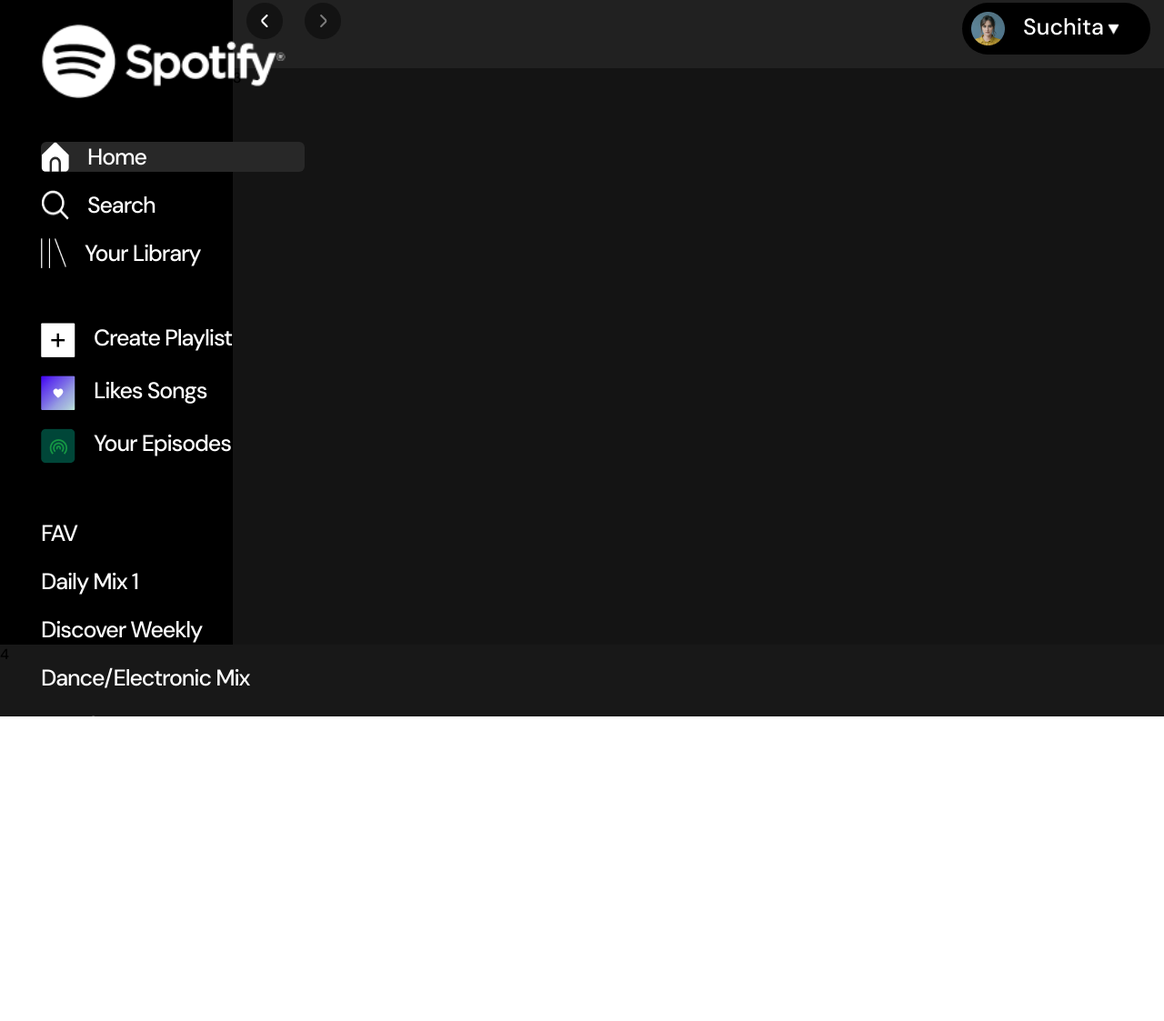
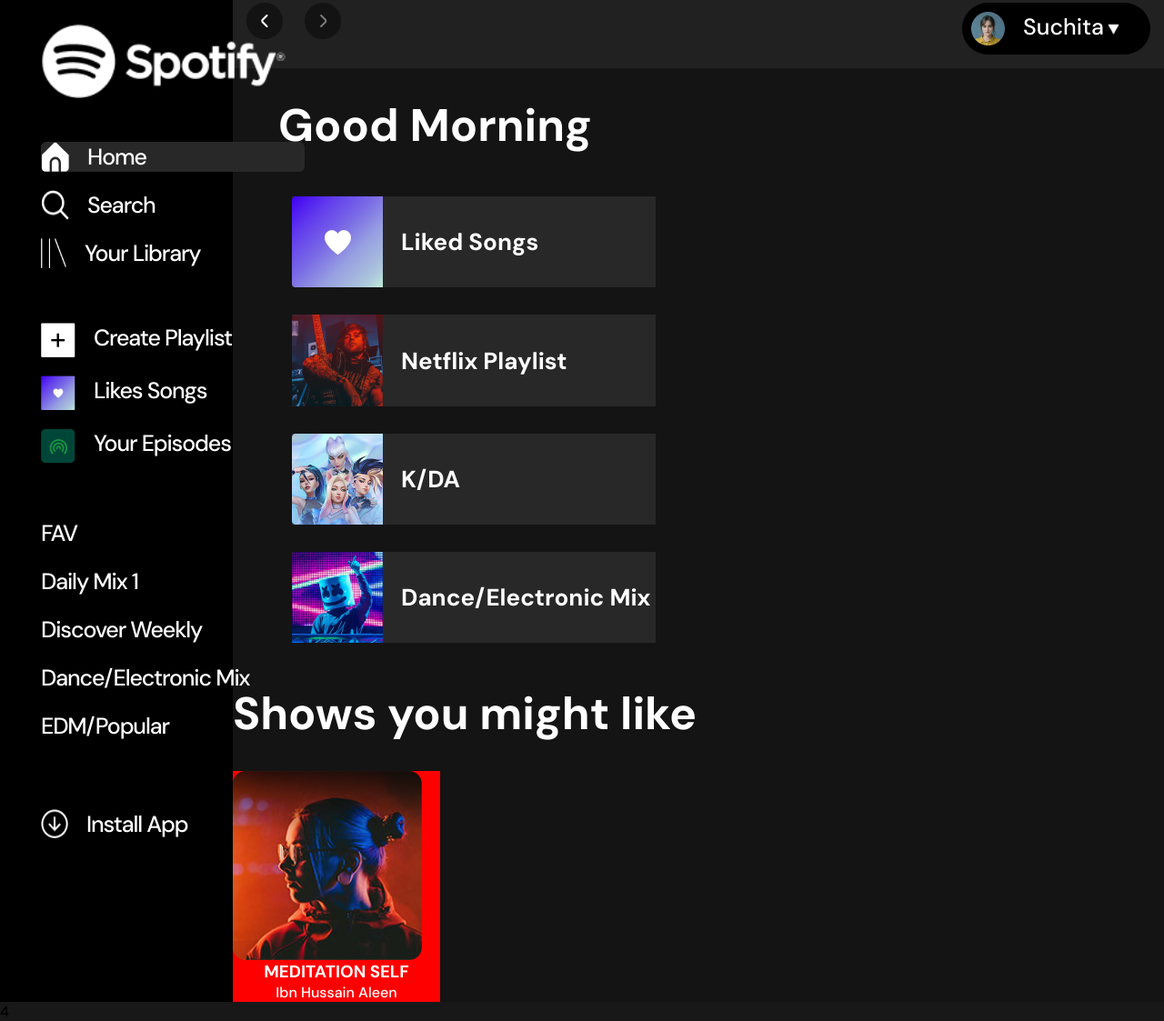
Before and after one commit to Suchitagrawal/Module-test-frontend1, a plain HTML site: page index.html in a window 1280 px wide. Shown: the part 12-1135 px from the top of the page at 91% size. Before the commit the page ends 800 px from the top, so only its background shows below. Drawn offline with Linux system fonts and the light colour scheme.

Commit message:
Added some more

```diff
--- a/index.html
+++ b/index.html
@@ -62,7 +62,28 @@
             </div>
 
         </div>
-         <div id="c">3</div>
+         <div id="c">
+            <div class="title-playlist">
+                <h2>Good Morning</h2>
+                <div class="list-1">
+                    <div class="card-1"><img src="./figma/1/Purple-big.png" width="100px"><p>Liked Songs</p></div>
+                    <div class="card-1"><img src="./figma/1/man.png" width="100px"><p>Netflix Playlist</p></div>
+                    <div class="card-1"><img src="./figma/1/KDA.png" width="100px">K/DA<p></p></div>
+                    <div class="card-1"><img src="./figma/1/marshmellow.png" width="100px"><p>Dance/Electronic Mix</p></div>
+                </div>
+            </div>
+
+            <div class="title-playlist-2">
+                <h2>Shows you might like</h2>
+                <div class="list-1">
+                    <div class="card-2">
+                        <img src="./figma/1/Rectangle 22.png" alt="img">
+                        <h3>MEDITATION SELF</h3>
+                        <p>Ibn Hussain Aleen</p>
+                    </div>
+                </div>
+            </div>
+         </div>
          <div id="d">4</div>
     </div>
 </body>
--- a/style.css
+++ b/style.css
@@ -3,6 +3,7 @@
     margin: 0;
     padding: 0;
     font-family:'DM Sans', sans-serif;
+
 
 }
 #layout{
@@ -118,3 +119,34 @@
      width: 50px;
 
 }
+.title-playlist{
+    margin-left: 50px;
+    width: 80%;
+}
+h2{
+    color: white;
+    margin-block: 30px;
+    font-size: 50px;
+}
+.card-1{
+    display: flex;
+    color: white;
+    background-color:#282828;
+    font-size: 26px;
+    width: 400px;
+    align-items: center;
+    font-weight: 600;
+    margin: 15px;
+}
+.list-1{
+    display: flex;
+    /* justify-content: space-evenly; */
+    flex-wrap: wrap;
+}
+.card-2{
+    color: white;
+    display: flex;
+    flex-direction: column;
+    align-items: center;
+    background-color: red;
+}
```
Also changed, not shown: figma/1/KDA.png (added), figma/1/Purple-big.png (added), figma/1/Rectangle 22.png (added), figma/1/man.png (added), figma/1/marshmellow.png (added).
